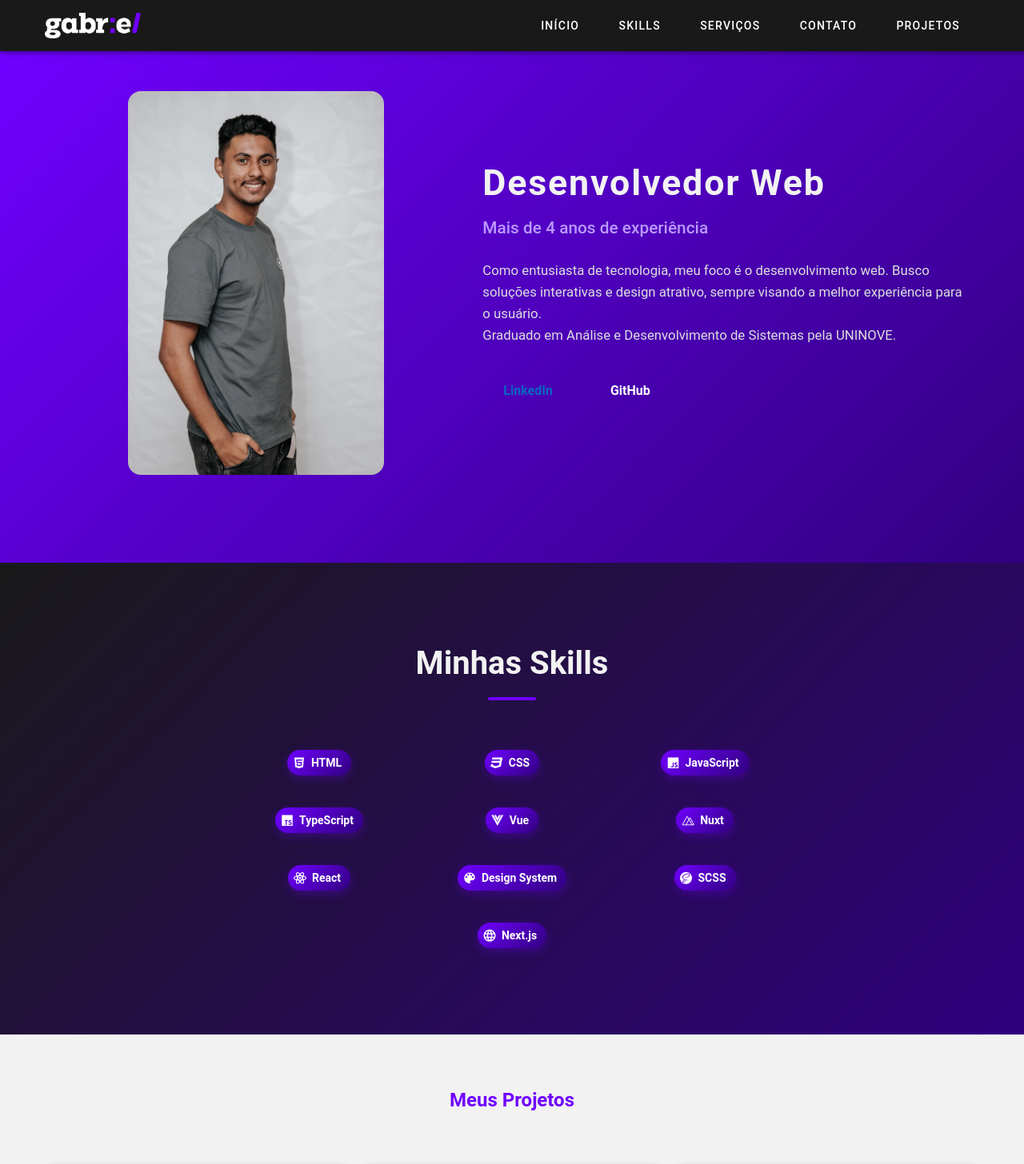
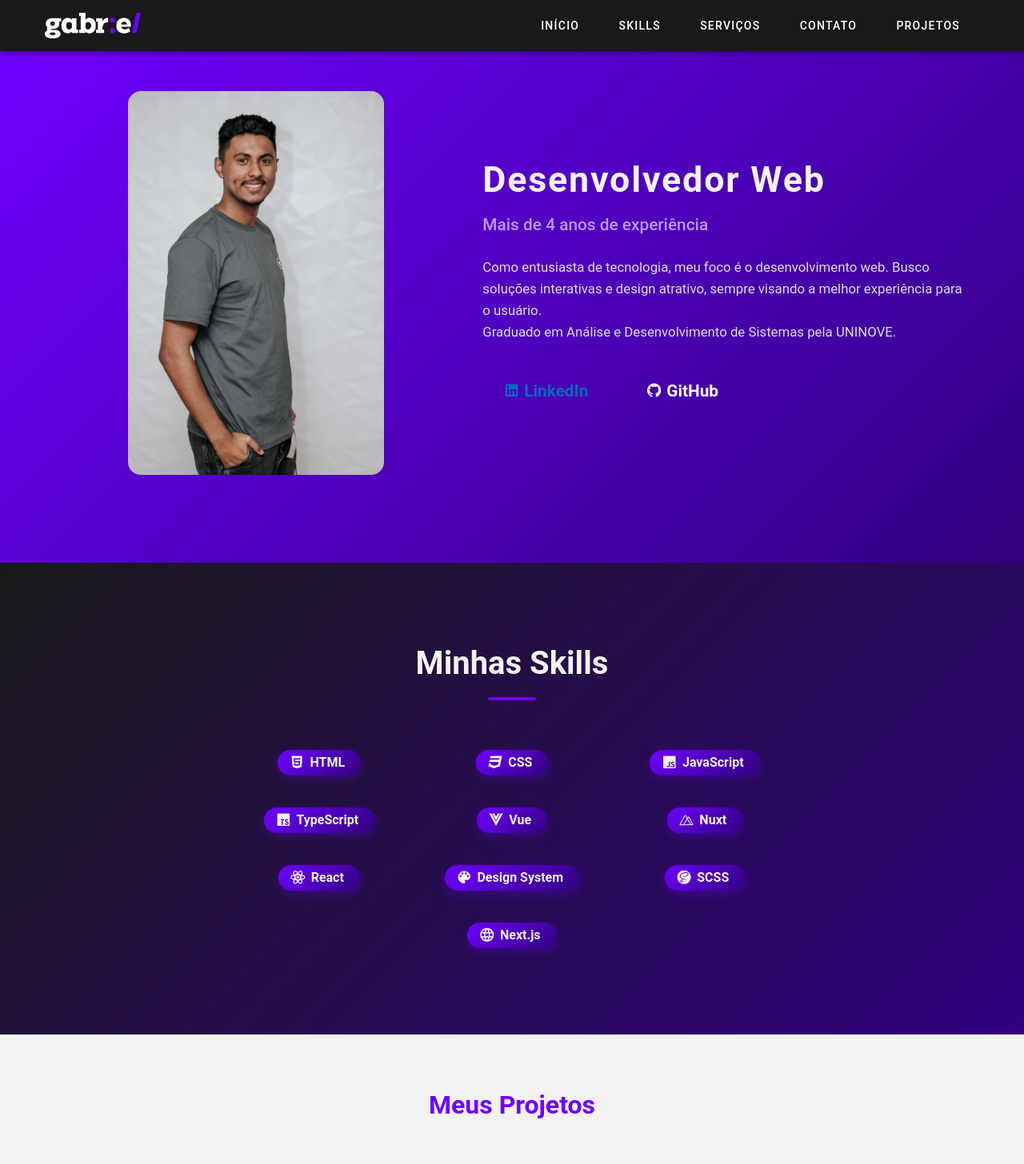
Before and after one commit to gabriel-santosdev/front-gabrielsantostec, a Nuxt app: page / in a window 1280 px wide. Shown: the top 1456 px of the page at 80% size. Built offline with nearby package versions, Linux system fonts and the light colour scheme; grey boxes are pictures that could not be loaded.

Commit message:
feat: melhoria de usabilidade

```diff
--- a/components/HeroSection.vue
+++ b/components/HeroSection.vue
@@ -22,9 +22,9 @@
 
                     <div class="hero-buttons">
                         <a href="https://linkedin.com/in/seu-perfil" target="_blank" class="btn-simple linkedin"
-                            rel="noopener noreferrer">LinkedIn</a>
+                            rel="noopener noreferrer"><i class="mdi mdi-linkedin"></i> LinkedIn</a>
                         <a href="https://github.com/seu-usuario" target="_blank" class="btn-simple github"
-                            rel="noopener noreferrer">GitHub</a>
+                            rel="noopener noreferrer"><i class="mdi mdi-github"></i> GitHub</a>
                     </div>
                 </v-col>
             </v-row>
@@ -91,7 +91,7 @@
 
 .btn-simple {
     font-weight: 600;
-    font-size: 1rem;
+    font-size: 1.3rem;
     color: #f2f2f2;
     text-decoration: none;
     padding: 10px 24px;
@@ -109,13 +109,12 @@
 }
 
 .linkedin {
-    /* Linkedin azul levemente esmaecido */
     color: #0a66c2;
     border-color: transparent;
 }
 
 .linkedin:hover {
-    color: #004182;
+    color: black;
     background: rgba(10, 102, 194, 0.15);
     border-color: #0a66c2;
 }
--- a/components/ProjectsSection.vue
+++ b/components/ProjectsSection.vue
@@ -1,6 +1,6 @@
 <template>
     <section id="projects" ref="sectionRef" class="py-16">
-        <h2 class="text-4xl font-bold text-center mb-12" :style="{ color: primary }">
+        <h2 class="text-4xl font-bold text-center mb-12 title-section-project" :style="{ color: primary }">
             Meus Projetos
         </h2>
 
@@ -105,6 +105,11 @@ onBeforeUnmount(() => {
 </script>
 
 <style scoped>
+.title-section-project {
+    font-weight: 600;
+    font-size: 2rem;
+}
+
 .text-white {
     color: #f2f2f2;
 }
--- a/components/SkillsSection.vue
+++ b/components/SkillsSection.vue
@@ -58,10 +58,10 @@ const skills = [
 
 .skill-chip {
     font-weight: 600;
-    font-size: 1rem;
-    padding: 12px 20px;
+    font-size: 1rem !important;
+    padding: 12px 20px !important;
     background: linear-gradient(135deg, #6f00ff, #31007f);
-    color: #f2f2f2;
+    color: #f2f2f2 !important;
     box-shadow: 0 4px 12px rgba(111, 0, 255, 0.3);
     transition: transform 0.3s ease, box-shadow 0.3s ease;
     border-radius: 30px;
```
